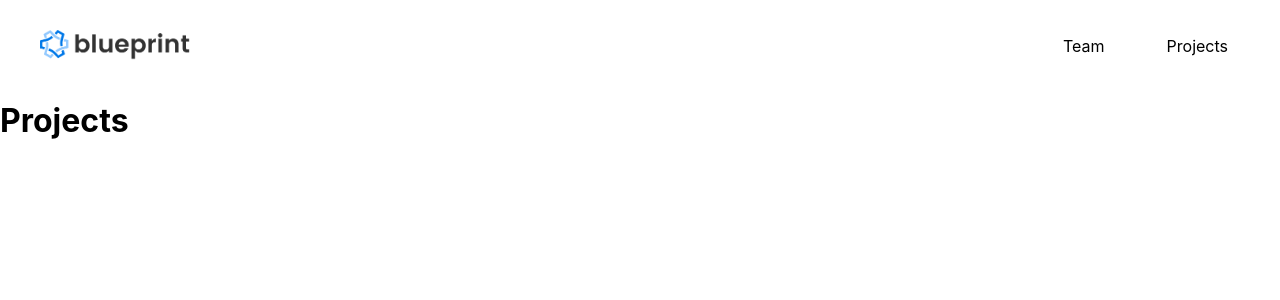
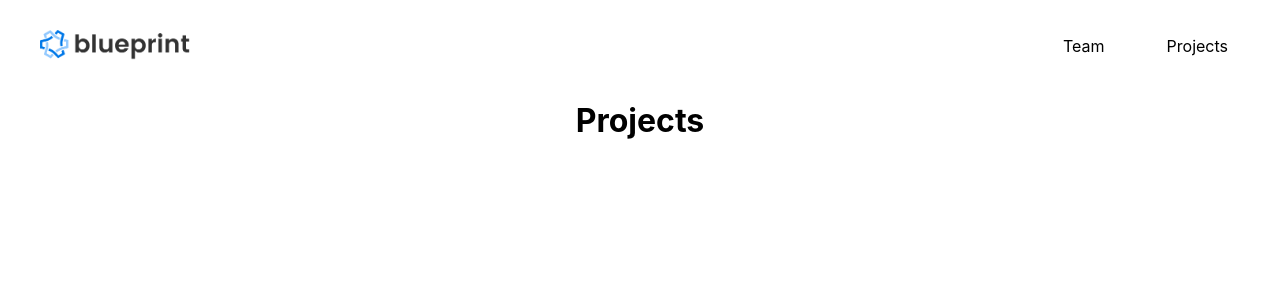
Before and after one commit to uoftblueprint/uoftblueprint.github.io, a React (Create React App) app: page /projects in a window 1280 px wide. Shown: the top 300 px of the page. Built offline with nearby package versions, Linux system fonts and the light colour scheme.

Commit message:
added bootstrap and used to center team and project page titles

```diff
--- a/package.json
+++ b/package.json
@@ -6,6 +6,7 @@
     "@testing-library/jest-dom": "^5.11.4",
     "@testing-library/react": "^11.1.0",
     "@testing-library/user-event": "^12.1.10",
+    "bootstrap": "^4.5.3",
     "react": "^17.0.1",
     "react-dom": "^17.0.1",
     "react-router-dom": "^5.2.0",
--- a/src/Pages/Projects/Projects.js
+++ b/src/Pages/Projects/Projects.js
@@ -2,8 +2,10 @@ import React from 'react'
 
 const Projects = () => {
     return (
-      <div>
-        <h1>Projects</h1>
+      <div class="container">
+        <div class="row">
+          <h1 style={{ textAlign: 'center' }}>Projects</h1>
+        </div>
       </div>
     )
 }
--- a/src/Pages/Team/Team.js
+++ b/src/Pages/Team/Team.js
@@ -1,9 +1,11 @@
-import React from 'react'
+import React from 'react';
 
 const Team = () => {
     return (
-      <div>
-        <h1>Team</h1>
+      <div class="container">
+        <div class="row">
+          <h1 style={{ textAlign: 'center' }}>Team</h1>
+        </div>
       </div>
     )
 }
```
Also changed, not shown: 1 other file (tests, documents, lock files or other folders).
